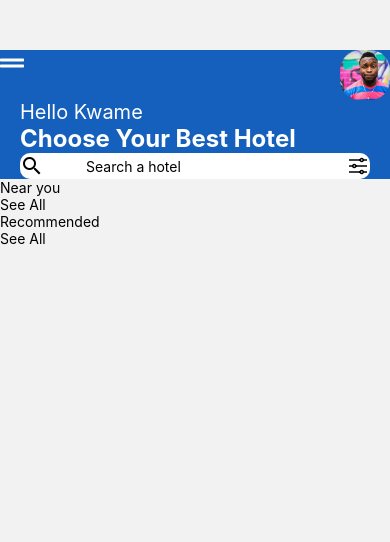
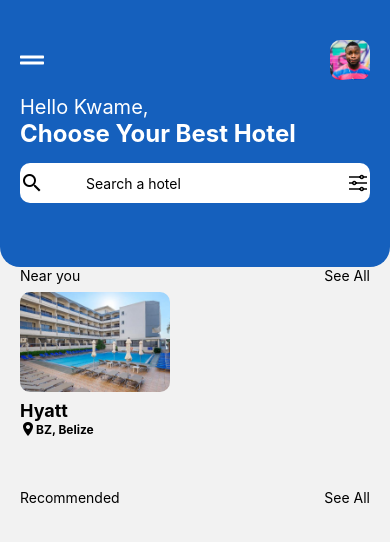
Before and after one commit to dsereboo/Hotel-Finder, a React Native app: screen /Homepage in a window 390 px wide. Shown: the top 542 px of the page. Built offline with nearby package versions, Linux system fonts and the light colour scheme.

Commit message:
Hotel Card component completed

```diff
--- a/screens/HomeScreen.js
+++ b/screens/HomeScreen.js
@@ -3,6 +3,7 @@ import { StyleSheet,Text,View,Image, TextInput } from "react-native"
 import { FontAwesome5 } from '@expo/vector-icons';
 import { Ionicons } from '@expo/vector-icons';
 import { MaterialIcons } from '@expo/vector-icons';
+import HotelCard from "./components/HotelCard";
 
 export default function HomeScreen (){
     return (
@@ -16,29 +17,32 @@ export default function HomeScreen (){
             />
           </View>
           <View style={styles.textContainer}>
-              <Text style={[styles.whiteText,styles.hello]}>Hello Kwame</Text>
+              <Text style={[styles.whiteText,styles.hello]}>Hello Kwame,</Text>
               <Text style={[styles.whiteText,styles.choose]}>Choose Your Best Hotel</Text>
           </View>
           <View style={styles.searchRow}>
               <MaterialIcons name="search" size={24} color="black" />
-              <TextInput placeholder="Search a hotel"/>
+              <TextInput style={styles.input} placeholder="Search a hotel"/>
               <Ionicons name="ios-options-outline" size={24} color="black" />
           </View>
         </View>
 
-        <View>
-            <View>
-                <Text>Near you</Text>
+        <View style={styles.nearbyContainer}>
+            <View style={styles.header}>
+                <Text style={styles.headerTitle}>Near you</Text>
+                <Text style={styles.headerText}>See All</Text>
+            </View>
+            <HotelCard/>
+
+        </View>
+
+        <View style={styles.recommendedContainer}>
+            <View  style={styles.header}>
+                <Text>Recommended</Text>
                 <Text>See All</Text>
             </View>
         </View>
 
-        <View>
-            <View>
-                <Text>Recommended</Text>
-                <Text>See All</Text>
-            </View>
-        </View>
       </View>
     );
 }
@@ -46,20 +50,26 @@ export default function HomeScreen (){
 const styles= StyleSheet.create({
     container:{
         flex:10,
-        marginTop:50,
+        // marginTop:50,
     },
     greetingCard:{
         backgroundColor:"#1560bd",
+        flex:3,
+        borderBottomLeftRadius:20,
+        borderBottomRightRadius:20,
     },
     idRow:{
         flexDirection:"row",
         justifyContent:"space-between",
-        alignContent:"center",
+        alignItems:"center",
+        marginHorizontal:20,
+        marginTop:40,
+        marginBottom:15,
     },
     profileImage:{
-        width:50,
-        height:50,
-        borderRadius:20,
+        width:40,
+        height:40,
+        borderRadius:10,
     },
     whiteText:{
         color:"#fff"
@@ -72,6 +82,7 @@ const styles= StyleSheet.create({
         fontWeight:"bold"
     },
     searchRow:{
+        marginTop:15,
         marginHorizontal:20,
         flexDirection:"row",
         justifyContent:"space-between",
@@ -79,7 +90,27 @@ const styles= StyleSheet.create({
         backgroundColor:"#fff",
         borderRadius:10,
     },
+    input:{
+        height:40,
+    },
     textContainer:{
         marginHorizontal:20,
     },
+    nearbyContainer:{
+        flex:2.5
+    },
+    recommendedContainer:{
+        flex:4,
+    },
+    header:{
+        flexDirection:"row",
+        justifyContent:"space-between",
+        marginHorizontal:20,
+    },
+    headerTitle:{
+
+    },
+    headerText:{
+
+    },
 })
--- /dev/null
+++ b/screens/components/HotelCard.js
@@ -0,0 +1,45 @@
+import React from "react"
+import { Image, StyleSheet, View,Text } from "react-native"
+import { Ionicons } from '@expo/vector-icons';
+
+export default function HotelCard(){
+    return(
+        <View style={styles.container}>
+            <View style={styles.imageContainer}>
+                <Image style={styles.image} source={require("../../assets/resort1.jpg")}/>
+            </View>
+            <Text style={styles.name}>Hyatt</Text>
+            <View style={styles.locationContainer}>
+                <Ionicons name="location-sharp" size={16} color="black" />
+                <Text style={styles.location}>BZ, Belize</Text>
+            </View>
+        </View>
+    )
+}
+
+const styles= StyleSheet.create({
+    container:{
+        flex:0.5,
+        marginHorizontal:20,
+    },
+    image:{
+        width:150,
+        height:100,
+        borderRadius:10,
+    },
+    imageContainer:{
+        marginVertical:8,
+    },
+    locationContainer:{
+        flexDirection:"row",
+        alignItems:"center"
+    },
+    name:{
+        fontWeight:"bold",
+        fontSize:18,
+    },
+    location:{
+        fontSize:12,
+        fontWeight:"bold"
+    }
+})
```
Also changed, not shown: assets/resort1.jpg (added), assets/tropical.jpg (added).
